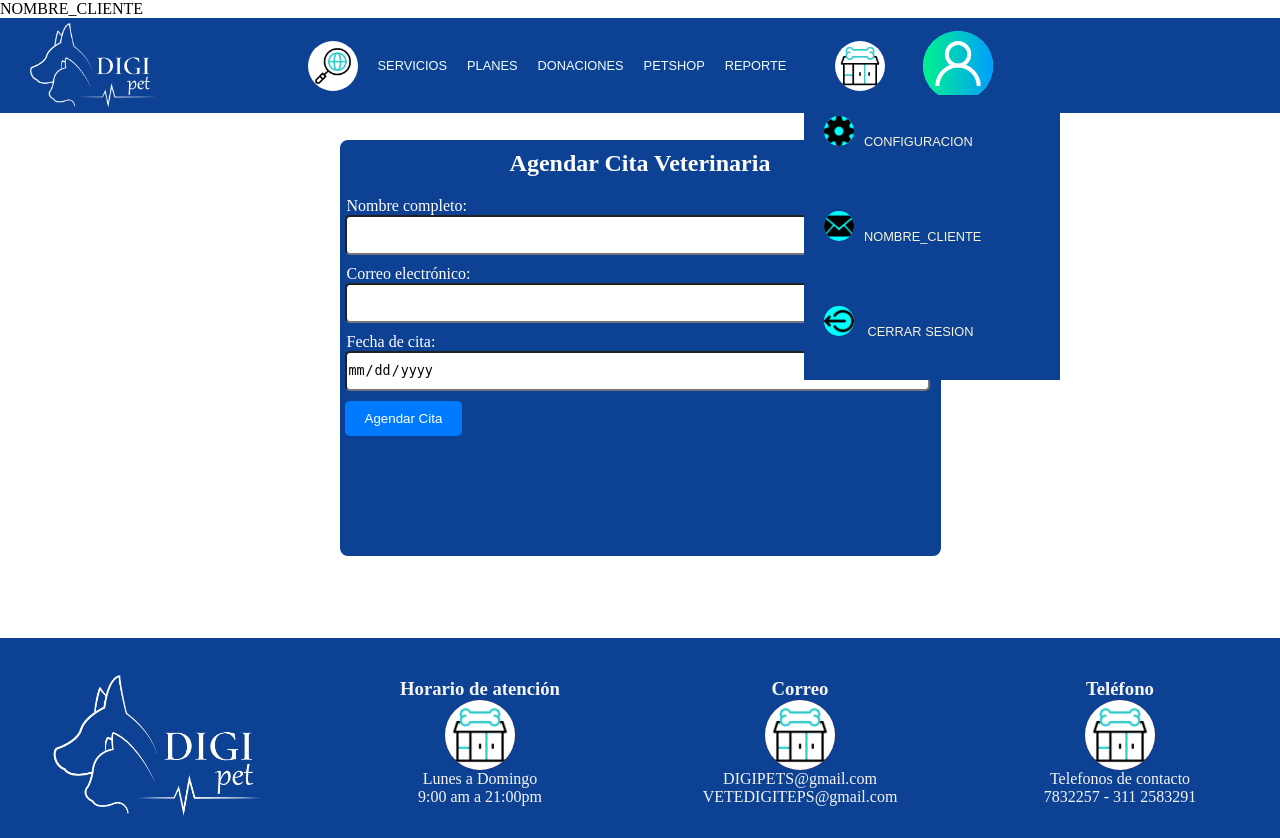
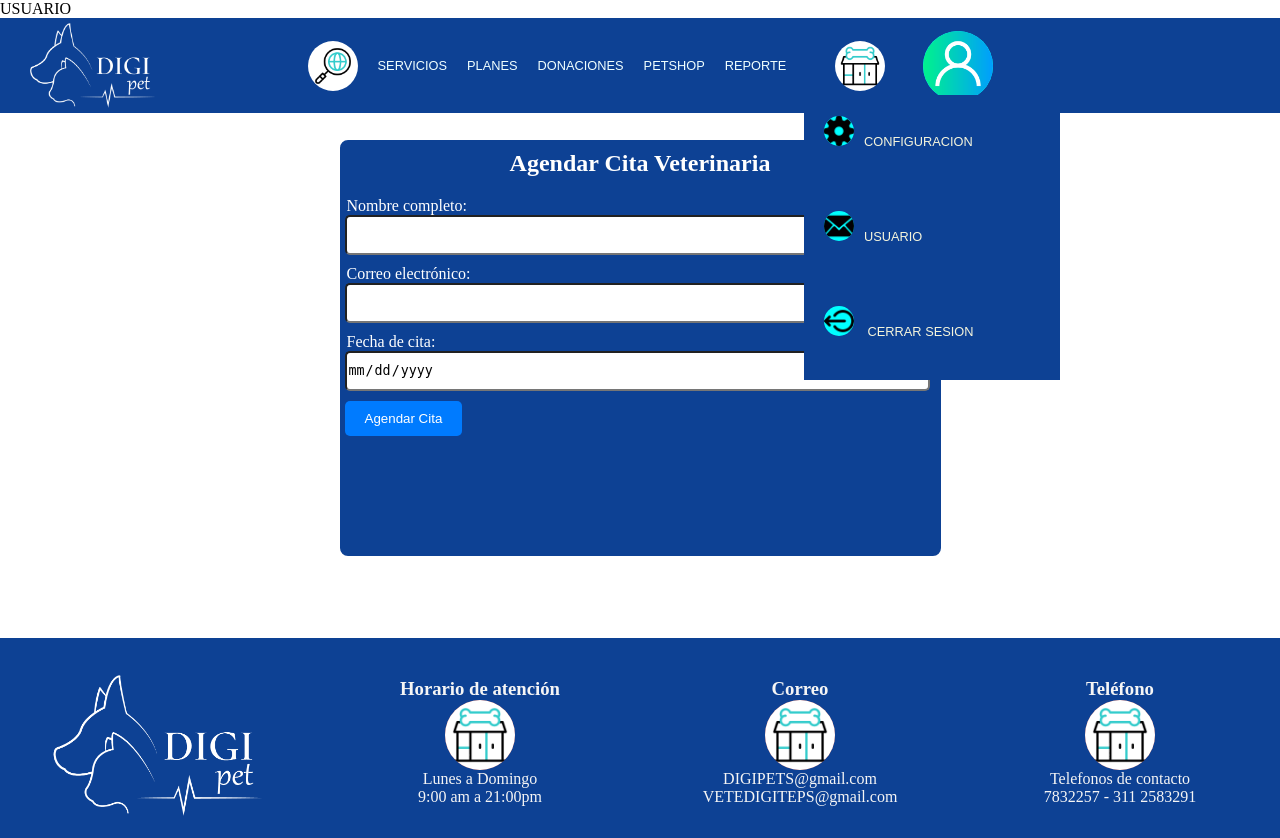
Before and after one commit to Gabrrera/Proyecto-Digipets, a PHP site: page /php/procesarCita.php in a window 1280 px wide. Run offline with PHP 8.4, Linux system fonts and the light colour scheme.

Commit message:
despliegue 7 camilo error parece ser solucionado

```diff
--- a/php/procesarCita.php
+++ b/php/procesarCita.php
@@ -5,7 +5,7 @@ error_reporting(E_ALL);
 
 // Inicia la sesión
 session_start();
-$_SESSION["usuario"] = "nombre_cliente";
+$_SESSION["usuario"] = "usuario";
 
 if (isset($_SESSION["usuario"])) {
     echo strtoupper($_SESSION["usuario"]);
```
